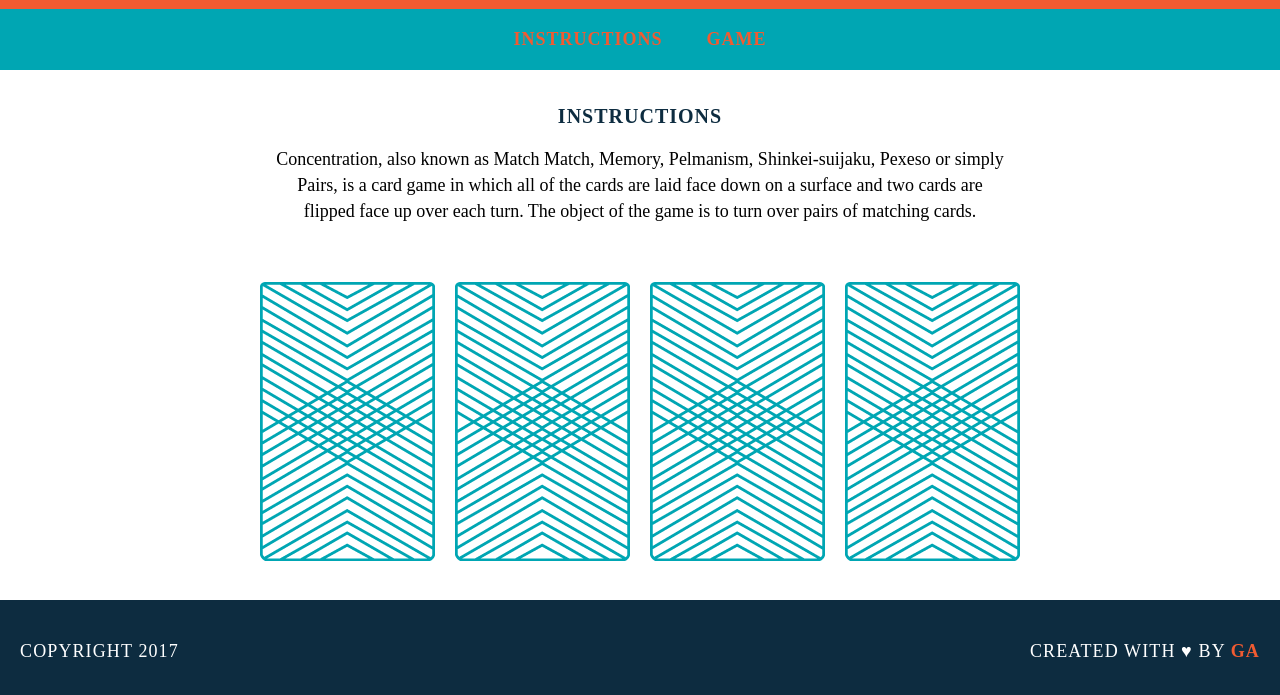
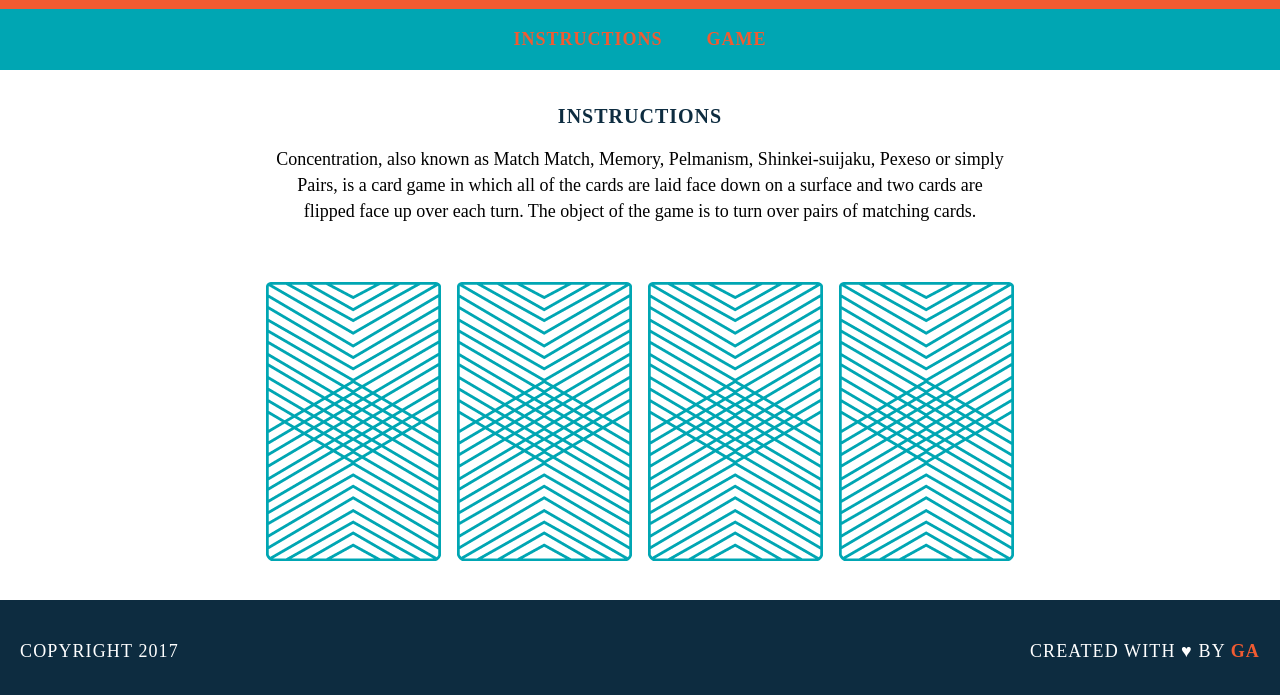
Before and after one commit to Rafcoding/wdi-fundamentals-memorygame, a plain HTML site: page memory_game/index.html in a window 1280 px wide. Shown: the part 103-798 px from the top of the page. Drawn offline with Linux system fonts and the light colour scheme.

Commit message:
created game logic

```diff
--- a/memory_game/index.html
+++ b/memory_game/index.html
@@ -17,12 +17,13 @@
 <main>
 <h2>Instructions</h2>
 <p>Concentration, also known as Match Match, Memory, Pelmanism, Shinkei-suijaku, Pexeso or simply <br>Pairs, is a card game in which all of the cards are laid face down on a surface and two cards are <br>flipped face up over each turn. The object of the game is to turn over pairs of matching cards.</p>
-<div>
+<div id="game-board" class="board clearfix"></div>
+<!--<div>
 <img src="images/back.png" alt="Queen of Diamonds">
 <img src="images/back.png" alt="Queen of Hearts">
 <img src="images/back.png" alt="King of Diamonds">
 <img src="images/back.png" alt="King of Hearts">
-</div>
+</div>-->
 </main>
 <footer class="clearfix">
 	<p class="copyright">Copyright 2017</p>
--- a/memory_game/js/main.js
+++ b/memory_game/js/main.js
@@ -25,6 +25,7 @@ cardImage: "images/king-of-diamonds.png"
 
 
 var checkForMatch = function() {
+
 if (cardsInPlay.length === 2) {
 if (cardsInPlay[0] === cardsInPlay[1]) {
 	alert("You found a match!");
@@ -34,61 +35,28 @@ if (cardsInPlay[0] === cardsInPlay[1]) {
 };
 }
 
-var flipCard = function(cardId) {
-
+var flipCard = function() {
+var cardId = this.getAttribute("data-id");
 console.log("User flipped " + cards[cardId].rank);
 cardsInPlay.push(cards[cardId].rank);
-checkForMatch();
-
-
 console.log(cards[cardId].cardImage);
 console.log(cards[cardId].suit);
-
+this.setAttribute("src", cards[cardId].cardImage);
+checkForMatch();
 
 };
 
-flipCard(0);
-flipCard(2);
-
-/*OLD CODE:
-
-var cards = ["queen", "queen", "king", "king"];
-var cardsInPlay = [];
 
 
-var checkForMatch = function() {
-if (cardsInPlay.length === 2) {
-if (cardsInPlay[0] === cardsInPlay[1]) {
-	alert("You found a match!");
-} else  {
-	alert("Sorry, try again");
+var createBoard = function() {
+
+for (var i = 0; i < cards.length; i++) {
+var cardElement = document.createElement("img");
+cardElement.setAttribute("src", "images/back.png");
+cardElement.setAttribute("data-id", i);
+cardElement.addEventListener("click", flipCard);
+document.getElementById('game-board').appendChild(cardElement);
 }
 };
-}
 
-var flipCard = function(cardId) {
-
-console.log("User flipped " + cards[cardId]);
-cardsInPlay.push(cards[cardId]);
-checkForMatch();
-
-
-};
-
-flipCard(0);
-flipCard(2);
-
-*/
-
-
-
-
-
-//
-//to understand the steps
-/*var cardOne = cards[2]
-cardsInPlay.push(cardOne);
-console.log("User flipped queen");
-var cardTwo = cards[3]
-cardsInPlay.push(cardTwo);
-console.log("User flipped king");*/
+createBoard();
```
Also changed, not shown: 1 other file.
